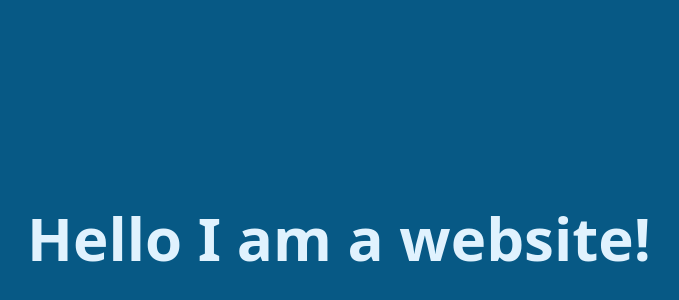
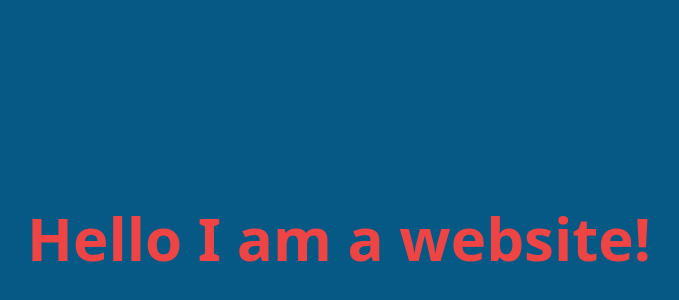
Before and after one commit to mstanczak/beginner-tailwind-site, a website built with Parcel: page src/index.html in a window 1280 px wide. Shown: the part 162-462 px from the top of the page, without its empty margins (301-980 px from the left). Built offline with nearby package versions, Linux system fonts and the light colour scheme.

Commit message:
Update index.html

```diff
--- a/src/index.html
+++ b/src/index.html
@@ -5,7 +5,7 @@
     <meta name="viewport" content="width=device-width, initial-scale=1.0">
     <title>Beginner Tailwind</title>
 </head>
-<body class="text-6xl min-h-screen flex items-center justify-center text-lightBlue-100 bg-lightBlue-800 font-bold">
+<body class="text-6xl min-h-screen flex items-center justify-center text-red-500 bg-lightBlue-800 font-bold">
 Hello I am a website!
     <script src="index.js"></script>
 </body>
```
